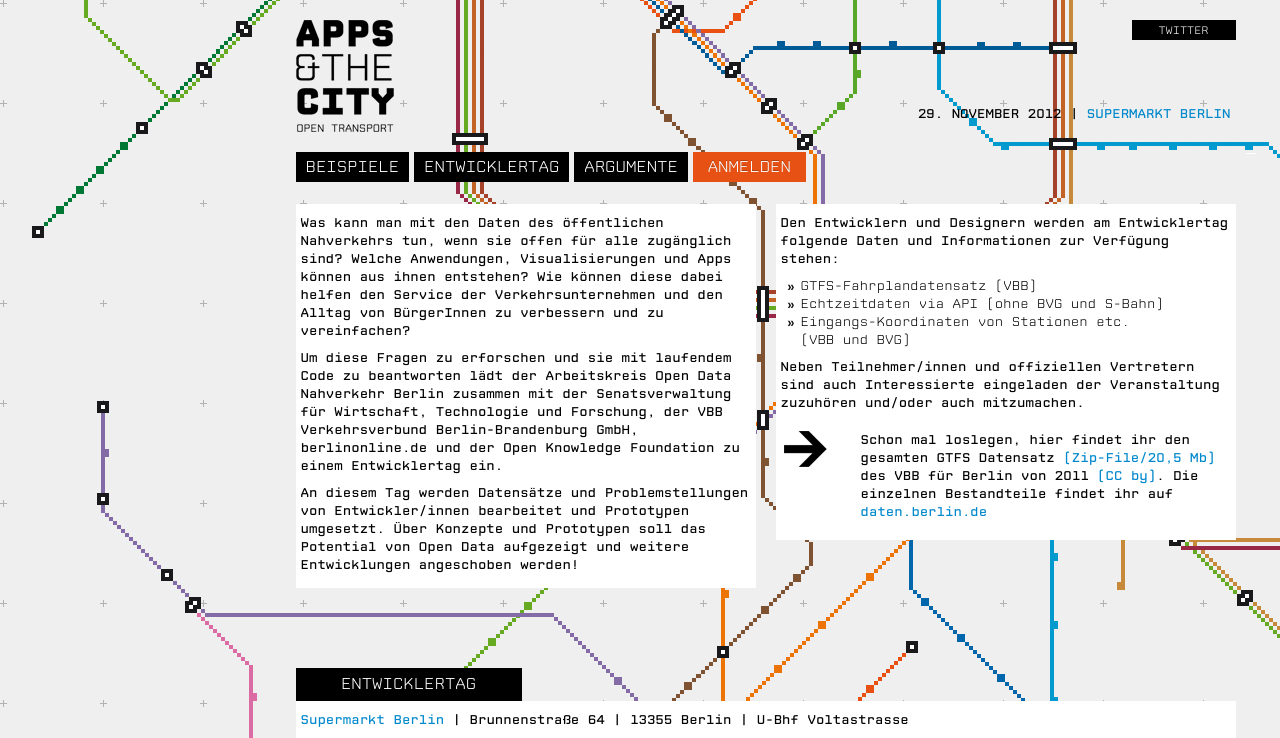
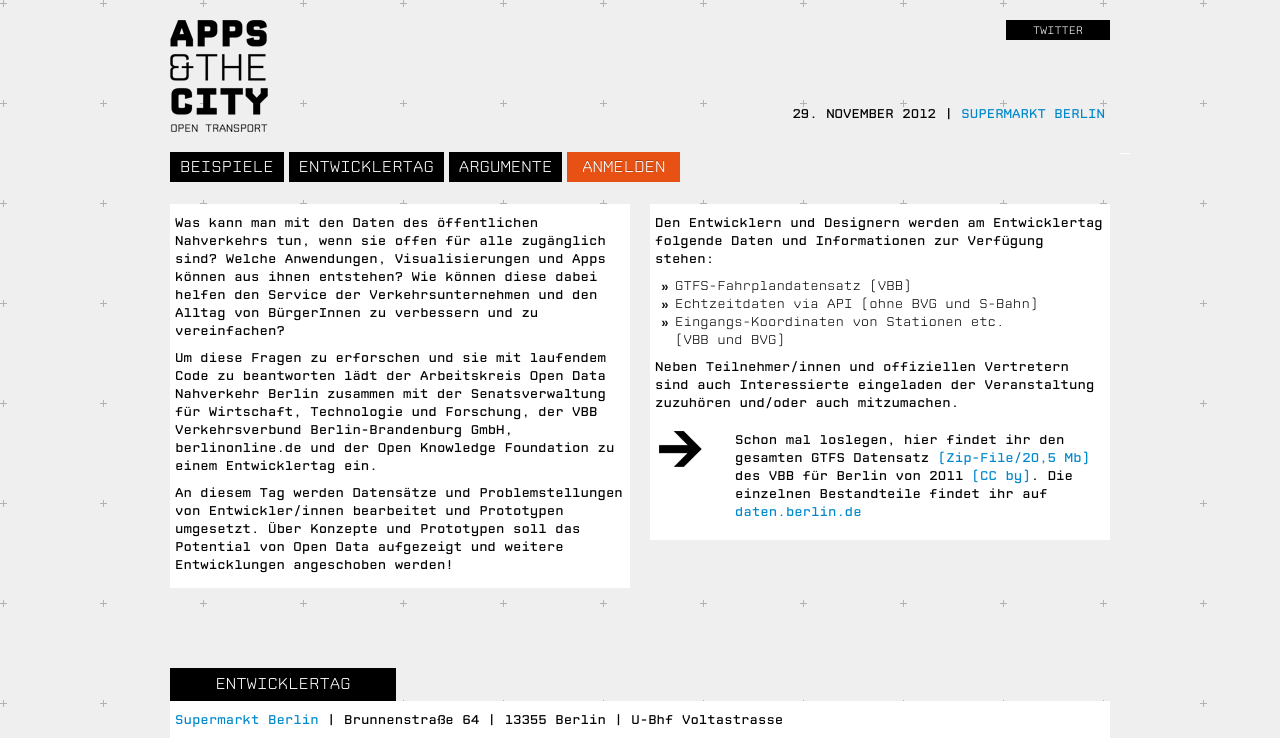
Before and after one commit to okfde/berlin.appsandthecity, a Jekyll site: the page built from index.html, in a window 1280 px wide. Shown: the top 738 px of the page. Built offline with Jekyll 4.4.1, drawn with Linux system fonts in a browser that asks for light colours; nearby versions of some CDN libraries; Markdown is read by kramdown in place of the engine named in the settings; grey boxes are pictures that could not be loaded.

Commit message:
Updated css/style.css

```diff
--- a/css/style.css
+++ b/css/style.css
@@ -72,9 +72,8 @@ body {
 
 #wrapper {
   clear: both;
-  width: 1531px;
+  width: 980px;
   margin: 0 auto;
-  background: transparent url(../img/background2.png) -3px top repeat-y;
 
 
 }
```
